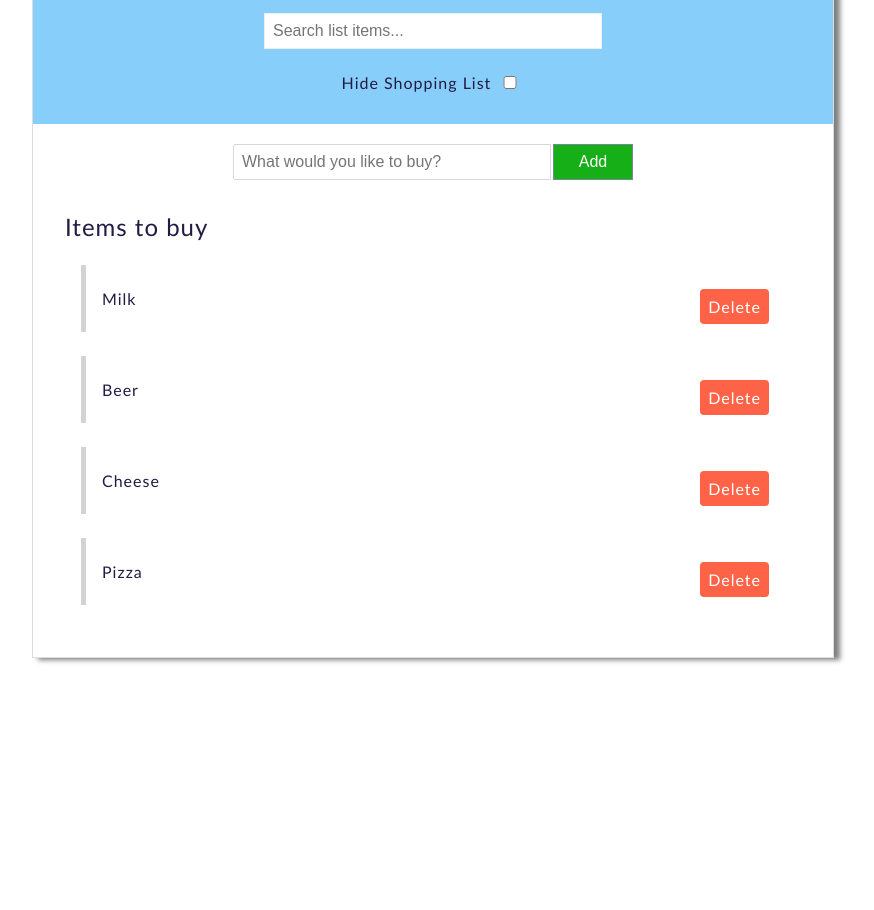
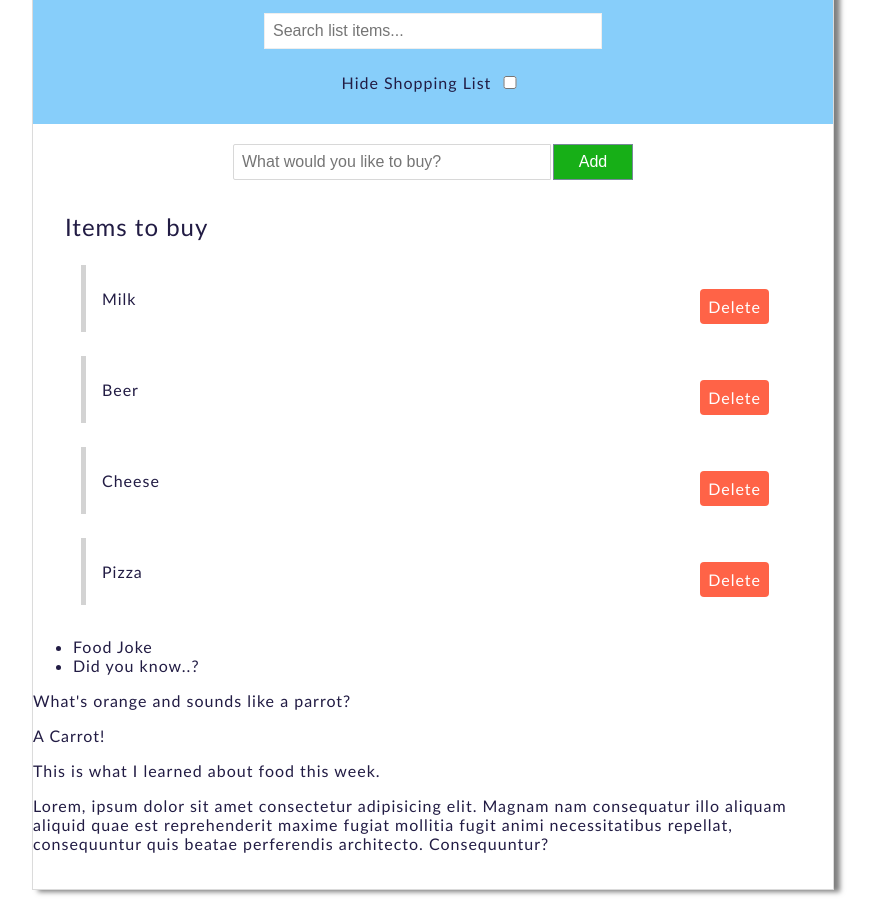
Before and after one commit to GazzaJ/shopping-list, a plain HTML site: page index.html in a window 1280 px wide. Shown: the part 141-1051 px from the top of the page, without its empty margins (207-1081 px from the left). Before the commit the page ends 819 px from the top, so only its background shows below. Drawn offline with Linux system fonts and the light colour scheme.

Commit message:
Add tab structure to the bottom of the index.html page

```diff
--- a/index.html
+++ b/index.html
@@ -53,6 +53,21 @@
         </li>
       </ul>
     </div>
+    <!-- Random Tabs -->
+    <div id="tab-wrapper">
+      <ul class="heading">
+        <li data-clicked="#joke" class="active">Food Joke</li>
+        <li data-clicked="#facts">Did you know..?</li>
+      </ul>
+      <div id="joke" class="panel">
+        <p>What's orange and sounds like a parrot?</p>
+        <p>A Carrot!</p>
+      </div>
+      <div id="facts" class="panel">
+        <p>This is what I learned about food this week.</p>
+        <p>Lorem, ipsum dolor sit amet consectetur adipisicing elit. Magnam nam consequatur illo aliquam aliquid quae est reprehenderit maxime fugiat mollitia fugit animi necessitatibus repellat, consequuntur quis beatae perferendis architecto. Consequuntur?</p>
+      </div>
+    </div>
   </div>
 
   <script src="script.js"></script>
```
